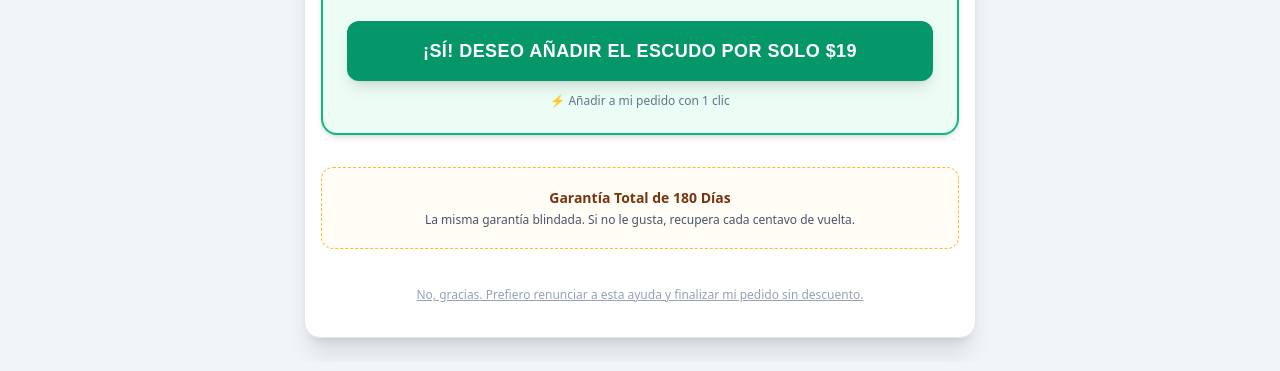
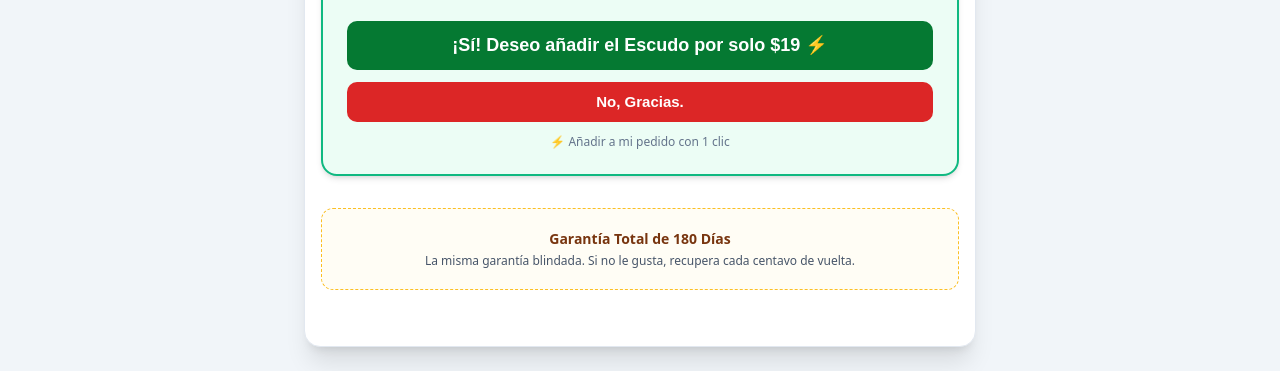
Before and after one commit to euuLuizCarlos/downsell02-neurohoney, a plain HTML site: page index.html in a window 1280 px wide. Shown: the part 640-1011 px from the top of the page. Drawn offline with nearby package versions, Linux system fonts and the light colour scheme.

Commit message:
down02 feita

```diff
--- a/index.html
+++ b/index.html
@@ -48,15 +48,15 @@
             <div class="text-4xl font-black text-emerald-700 mb-2">Por apenas $19</div>
             <p class="text-xs text-slate-500 mb-6 font-medium">Único pago con descuento aplicado</p>
 
-            <!-- BOTÃO DE 1 CLIQUE DO DOWNSELL (Substitua pelo link do Downsell na KashPay) -->
-            <button
-                type="button"
-                onclick="acceptUpsell('https://checkout.kashpay.com.br/u/SEU_LINK_DE_DOWNSELL_AQUI')"
-                style="font-family: 'Poppins', sans-serif;"
-                class="w-full bg-emerald-600 hover:bg-emerald-700 text-white font-extrabold text-lg py-4 px-6 rounded-xl shadow-lg transition-transform transform active:scale-95 text-center uppercase tracking-wide cursor-pointer"
-            >
-                ¡Sí! Deseo añadir el Escudo por solo $19
-            </button>
+            <!-- BOTÕES DE 1 CLIQUE DO DOWNSELL (Aceitar / Recusar) -->
+            <div style="display: flex; flex-direction: column; align-items: center; gap: 12px;">
+                <button type="button" onclick="acceptUpsell('https://checkout.kashpay.com.br/u/365b173ffb90a67c')" style="font-family: 'Poppins', sans-serif; font-size: 18px; font-weight: 600; line-height: 1.3; color: #ffffff; background-color: #057932; border: none; border-radius: 10px; padding: 13px 7%; cursor: pointer; text-align: center; display: block; margin: auto; width: 100%;">
+                    ¡Sí! Deseo añadir el Escudo por solo $19 ⚡
+                </button>
+                <button type="button" onclick="declineUpsell('https://checkout.kashpay.com.br/u/365b173ffb90a67c')" style="font-family: 'Poppins', sans-serif; font-size: 15px; font-weight: 600; line-height: 1.3; color: #ffffff; background-color: #dc2626; border: none; border-radius: 10px; padding: 10px 5%; cursor: pointer; text-align: center; display: block; margin: auto; width: 100%;">
+                    No, Gracias.
+                </button>
+            </div>
             <p class="text-xs text-slate-500 mt-3">⚡ Añadir a mi pedido con 1 clic</p>
         </div>
 
@@ -68,15 +68,6 @@
             </p>
         </div>
 
-        <!-- Botão de Recusa Final -->
-        <div class="text-center mt-8">
-            <div class="mt-4">
-                <a href="#finalizar" class="text-xs text-slate-400 hover:text-slate-600 underline">
-                    No, gracias. Prefiero renunciar a esta ayuda y finalizar mi pedido sin descuento.
-                </a>
-            </div>
-        </div>
-
     </main>
 
 </body>
```
